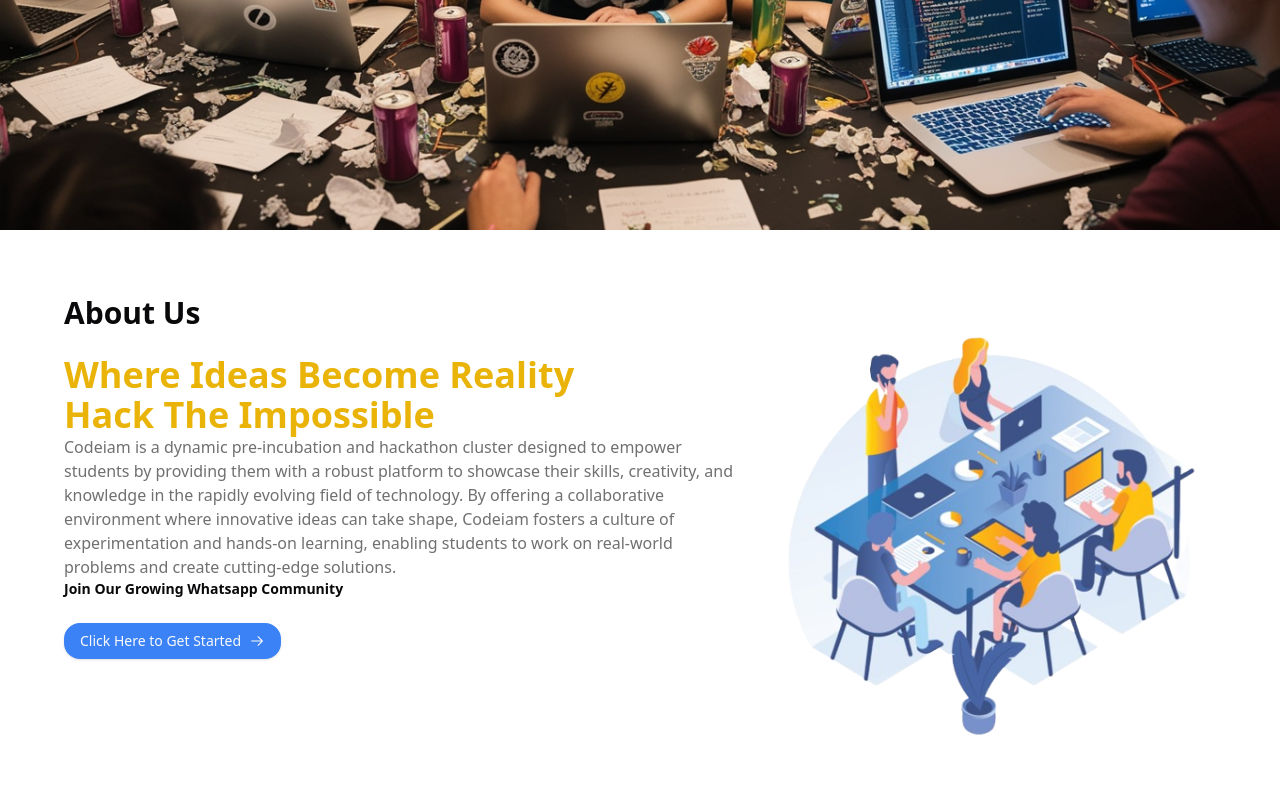
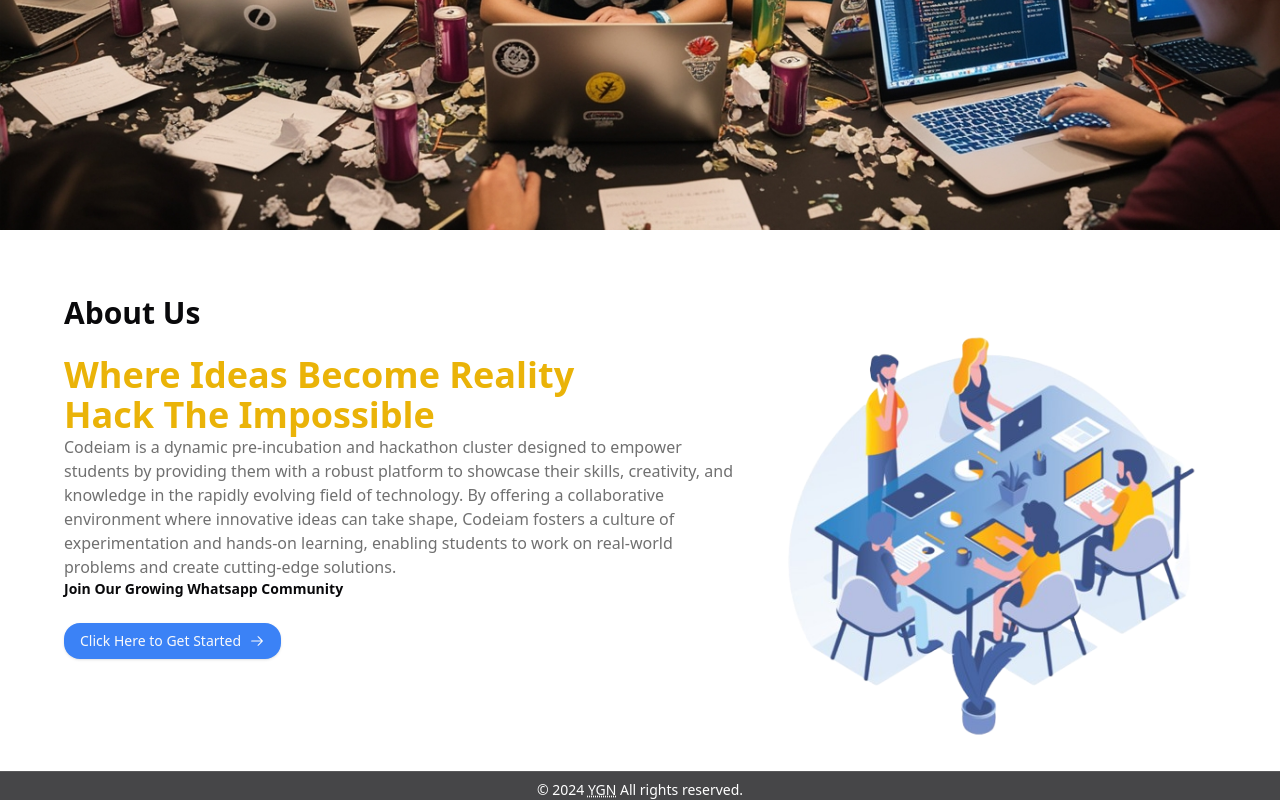
Before and after one commit to YGNTECHSTARTUP/codeiam, a Next.js app: page / in a window 1280 px wide. Shown: the part 335-1135 px from the top of the page. Before the commit the page ends 1098 px from the top, so only its background shows below. Built offline with nearby package versions, Linux system fonts and the light colour scheme.

Commit message:
Footer updated

```diff
--- /dev/null
+++ b/app/comp/Footer.tsx
@@ -0,0 +1,21 @@
+import Link from 'next/link';
+import React from 'react'
+
+const Footer = () => {
+    const currentYear = new Date().getFullYear();
+  return (
+    <div className="mt-2 pt-2 border-t w-full border-white/10 flex bg-primary/80 justify-center transition-all duration-300 text-background items-center">
+          <p className="text-sm text-center md:text-left">
+            © {currentYear} <span className='underline decoration-dotted decoration-primary-foreground'>
+           <Link href={"https://ygntech.vercel.app"} >
+           YGN
+           </Link>
+                </span>&nbsp;All rights reserved.
+          </p>
+
+        </div>
+
+  )
+}
+
+export default Footer
--- a/app/layout.tsx
+++ b/app/layout.tsx
@@ -3,6 +3,7 @@
 import "./globals.css";
 
 import Navbars from "./comp/Navbars";
+import Footer from "./comp/Footer";
 
 const geistSans = localFont({
   src: "./fonts/GeistVF.woff",
@@ -32,6 +33,7 @@
       >
         <Navbars/>
         {children}
+        <Footer />
       </body>
     </html>
   );
```
